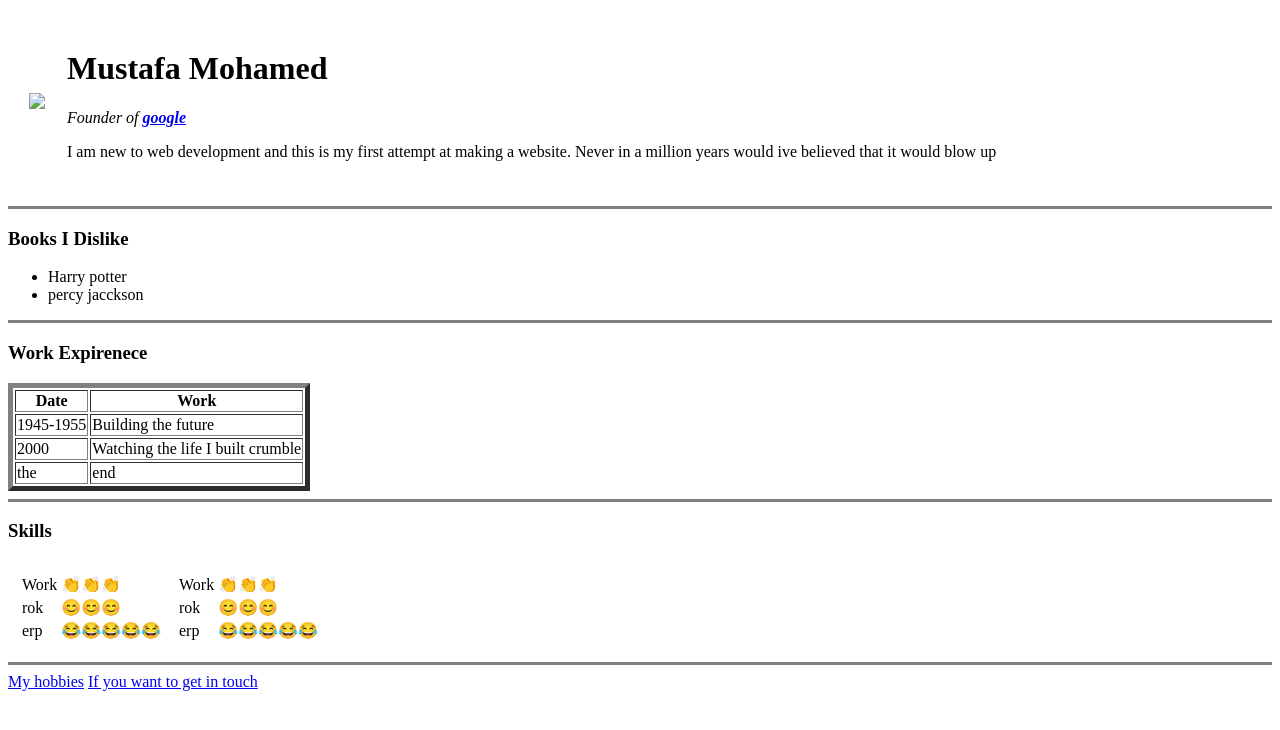
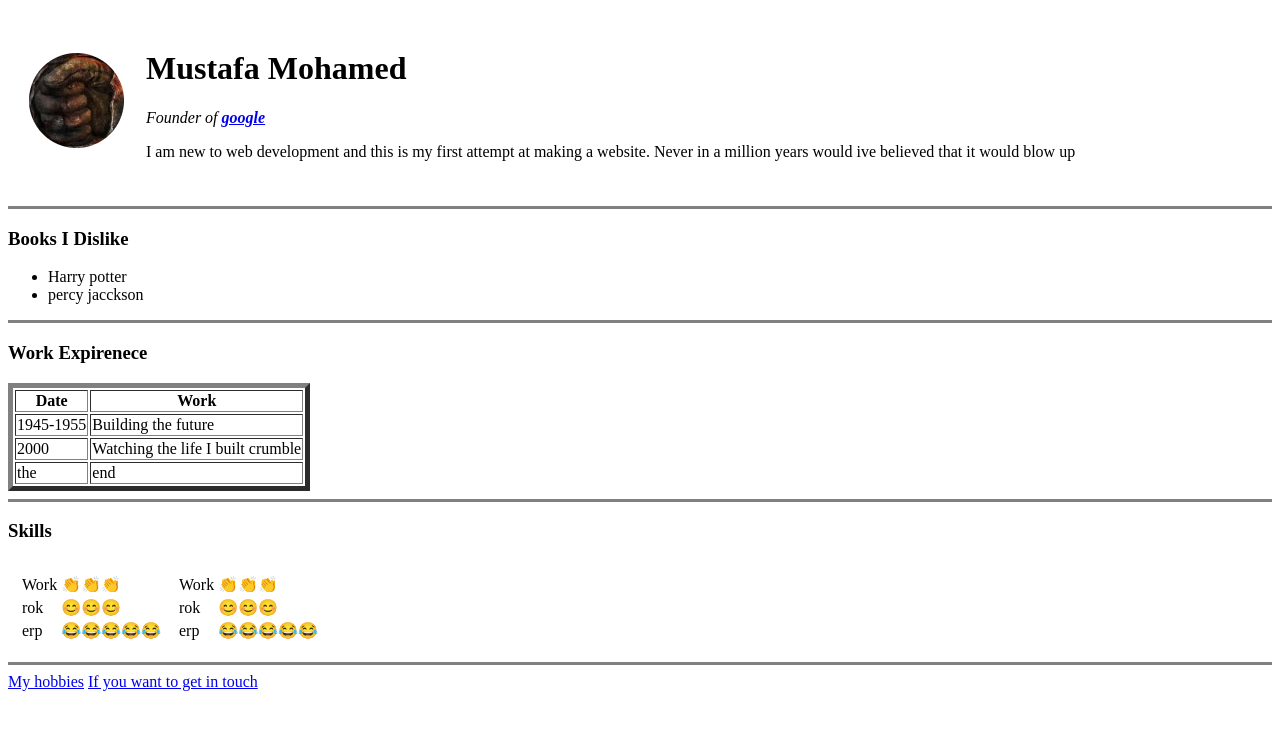
Before and after one commit to Muftasa1/First, a plain HTML site: page index.html in a window 1280 px wide. Drawn offline with Linux system fonts and the light colour scheme.

Commit message:
Update index.html

```diff
--- a/index.html
+++ b/index.html
@@ -7,7 +7,7 @@
     <BODy>
         <table cellspacing="20">
             <tr>
-                <td><img src="343_reveal_hero-modified.png"></td>
+                <td><img src="Images/343_reveal_hero-modified.png"></td>
                 <td><H1> Mustafa Mohamed</H1>
                     <p><em>Founder of <strong><a href="https://www.google.com/webhp?hl=en&ictx=2&sa=X&ved=0ahUKEwiWk4G1pt79AhXujIkEHUlzCF4QPQgK'">google</a></strong></em></p>
                     <p> I am new to web development and this is my first attempt at making a website. Never in a million years would ive believed that it would blow up</p></td>
```
